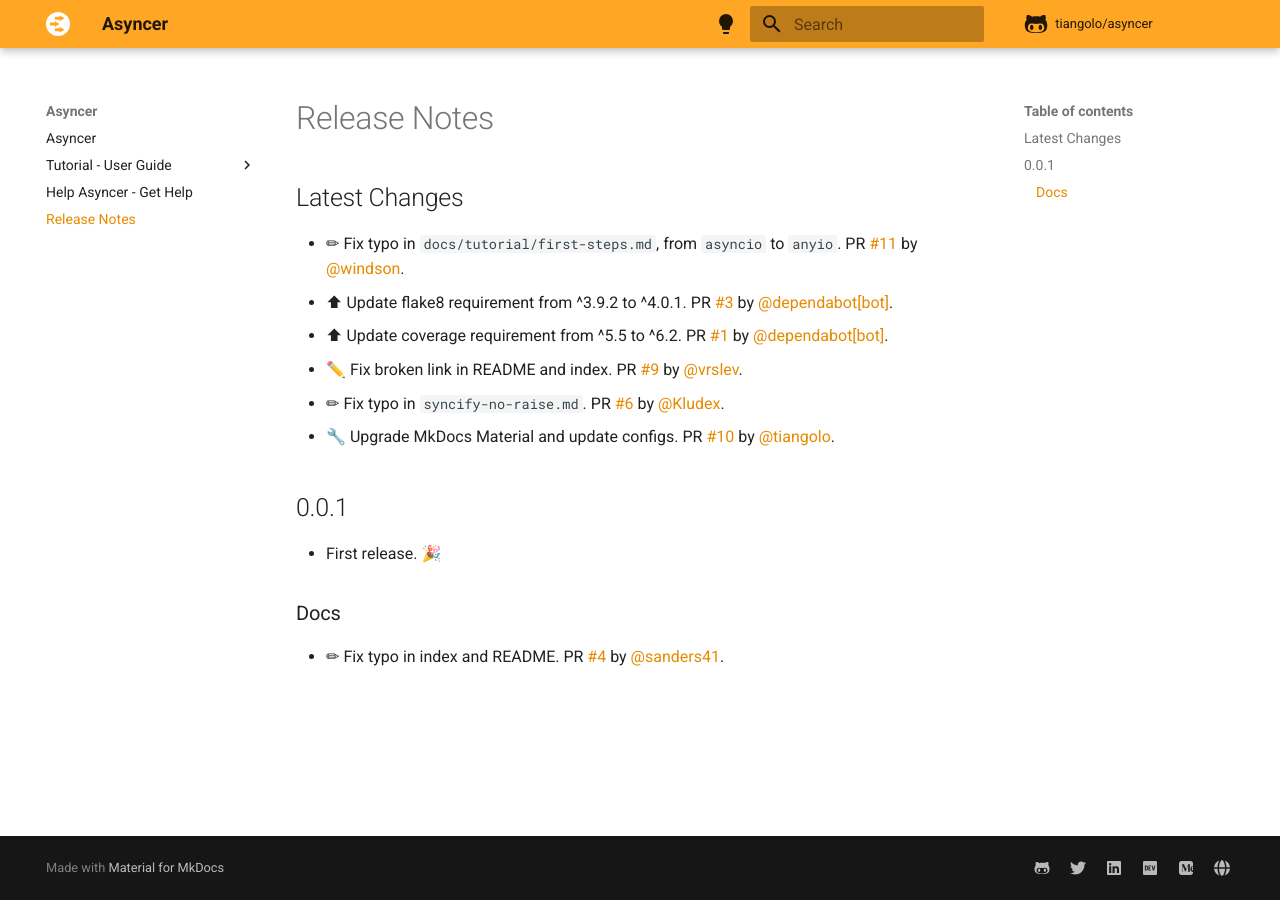
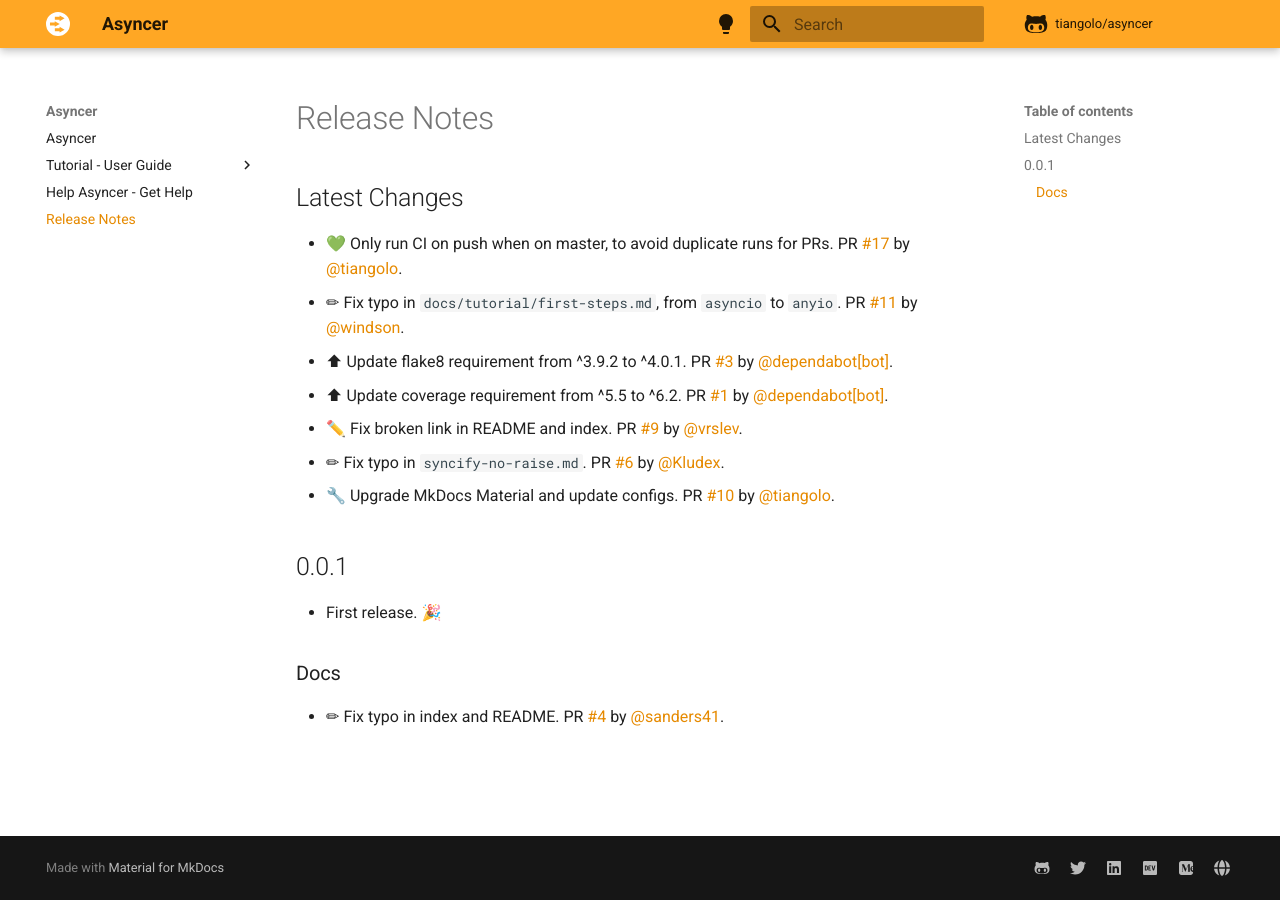
Before and after one commit to balintfrankas/fastapi-asyncer, an MkDocs documentation site: the page built from docs/release-notes.md, in a window 1280 px wide. Built offline with MkDocs 1.6.1 and Material for MkDocs 9.7.7, drawn with Linux system fonts in a browser that asks for light colours; comment, search, counter and statistics services are not loaded.

Commit message:
📝 Update release notes

```diff
--- a/docs/release-notes.md
+++ b/docs/release-notes.md
@@ -2,6 +2,7 @@
 
 ## Latest Changes
 
+* 💚 Only run CI on push when on master, to avoid duplicate runs for PRs. PR [#17](https://github.com/tiangolo/asyncer/pull/17) by [@tiangolo](https://github.com/tiangolo).
 * ✏ Fix typo in `docs/tutorial/first-steps.md`, from `asyncio` to `anyio`. PR [#11](https://github.com/tiangolo/asyncer/pull/11) by [@windson](https://github.com/windson).
 * ⬆ Update flake8 requirement from ^3.9.2 to ^4.0.1. PR [#3](https://github.com/tiangolo/asyncer/pull/3) by [@dependabot[bot]](https://github.com/apps/dependabot).
 * ⬆ Update coverage requirement from ^5.5 to ^6.2. PR [#1](https://github.com/tiangolo/asyncer/pull/1) by [@dependabot[bot]](https://github.com/apps/dependabot).
```
